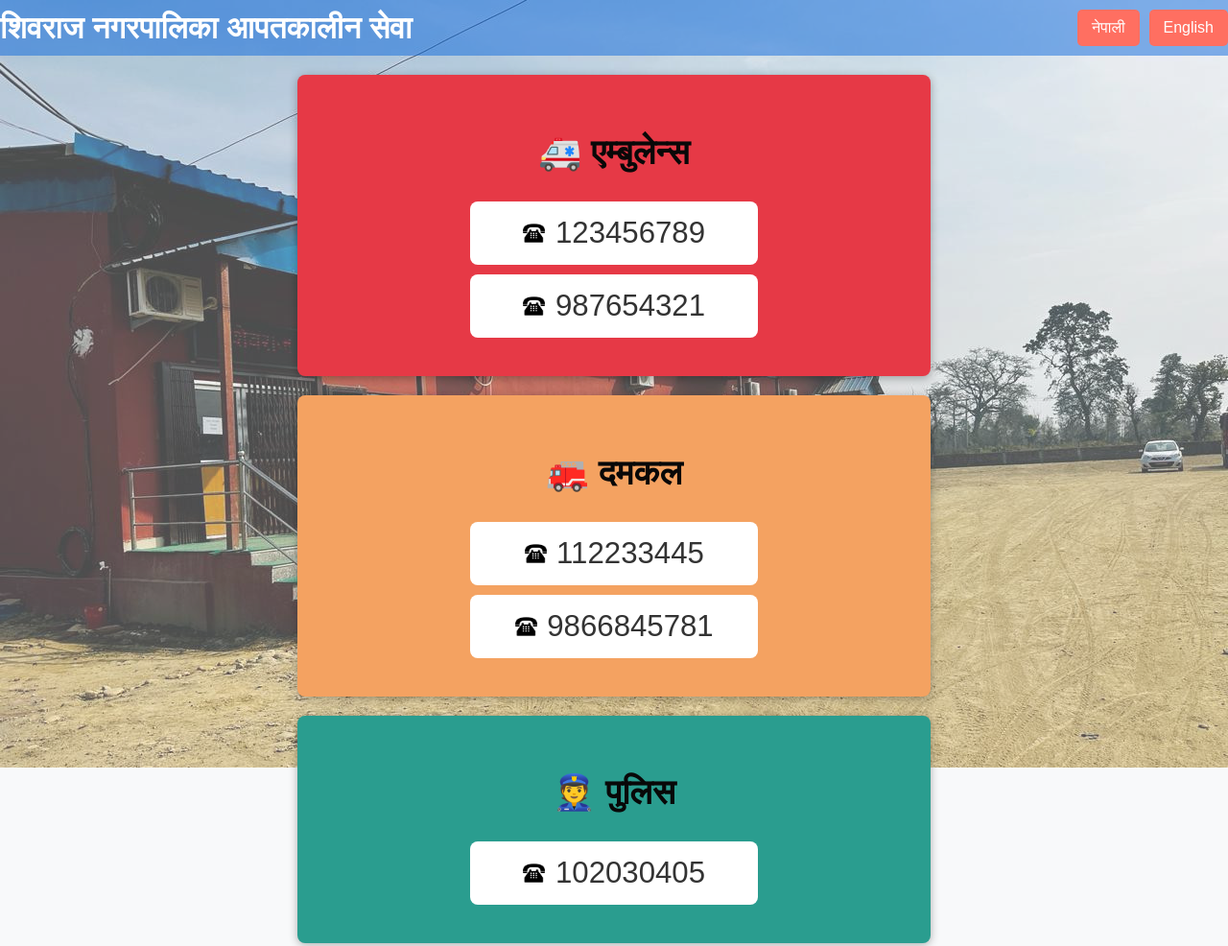
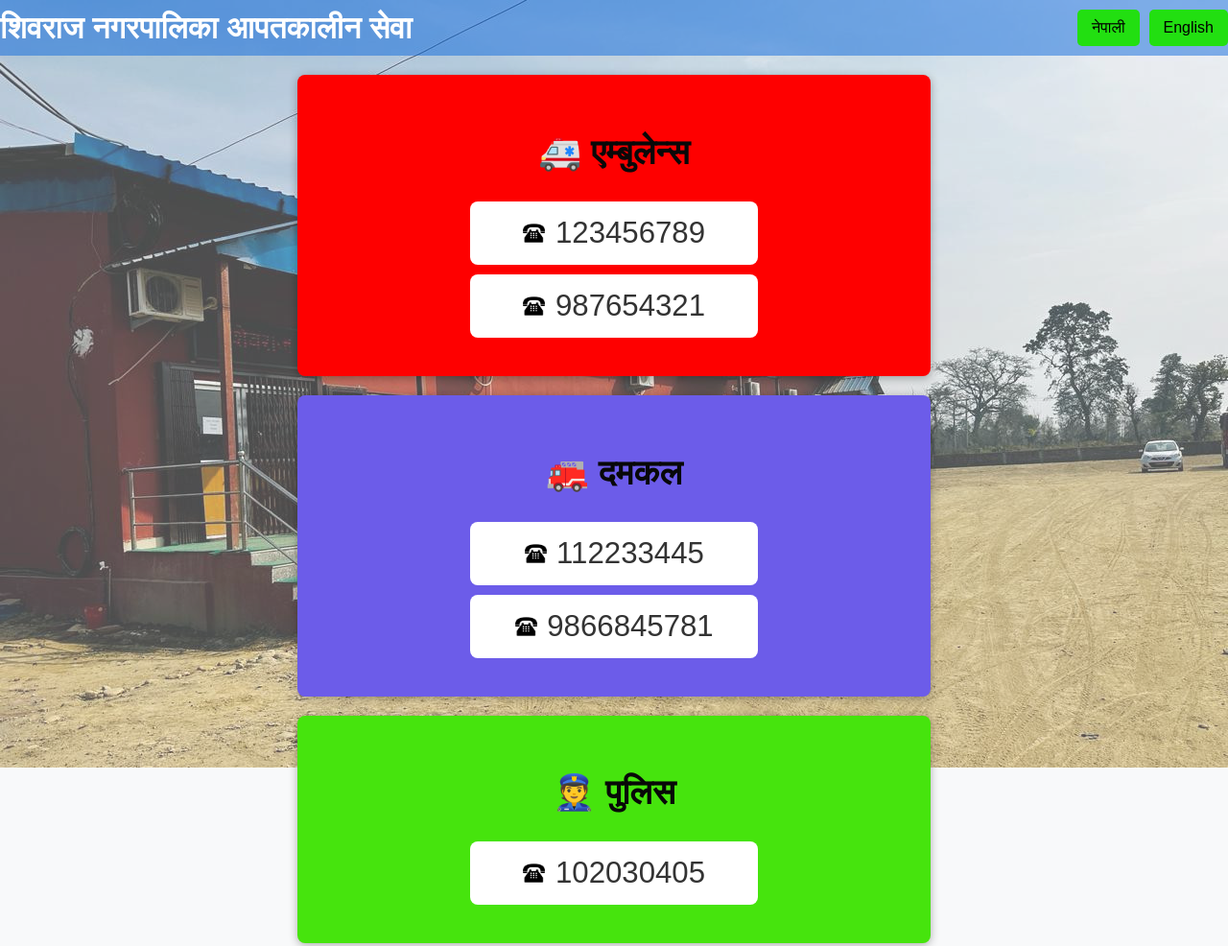
Before and after one commit to nirajanacharya/emergency-response-app-, a plain HTML site: page index.html in a window 1280 px wide. Shown: the top 986 px of the page at 96% size. Drawn offline with Linux system fonts and the light colour scheme.

Commit message:
Update/Colors

```diff
--- a/style.css
+++ b/style.css
@@ -52,8 +52,8 @@ h1 {
     padding: 10px 15px;
     border: none;
     border-radius: 5px;
-    background-color: #ff6f61; /* A beautiful coral color */
-    color: #fff;
+    background-color: #22df11; /* A beautiful coral color */
+    color: #000000;
     cursor: pointer;
     transition: background-color 0.3s, transform 0.2s;
     font-size: 1em;
@@ -90,15 +90,15 @@ main {
 }
 
 #ambulance {
-    background-color: #e63946;
+    background-color: #fe0000;
 }
 
 #fire {
-    background-color: #f4a261;
+    background-color: #6c5ce9;
 }
 
 #police {
-    background-color: #2a9d8f;
+    background-color: #46e40d;
 }
 
 .phone {
```
